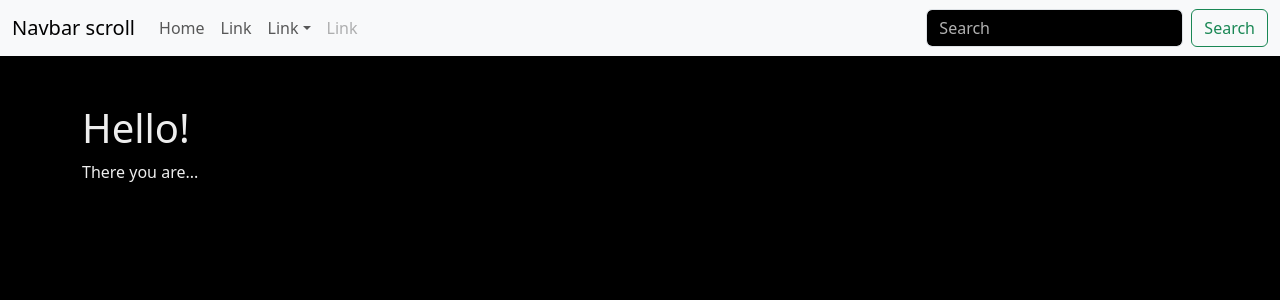
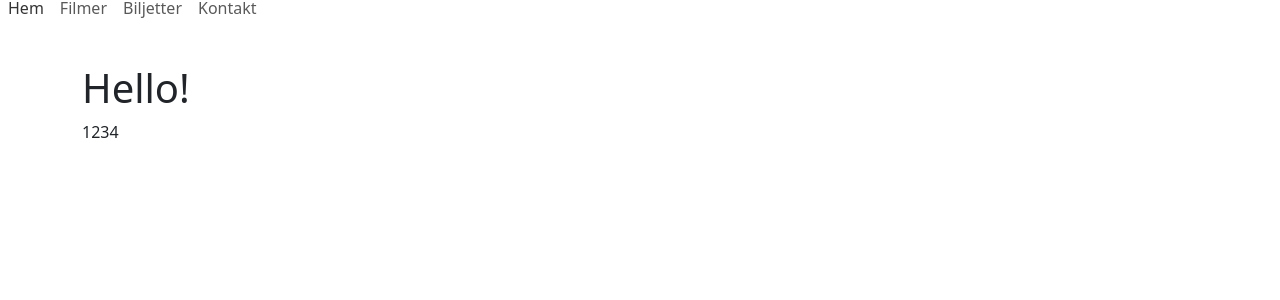
Before and after one commit to ELHabibA/Filmvisarna, a React (Vite) app in the folder frontend/: page / in a window 1280 px wide. Shown: the top 300 px of the page. Built offline with nearby package versions, Linux system fonts and the light colour scheme.

Commit message:
Added Navbar
Added navbar using react.
Fixed position of navbar with position absolute in css.

```diff
--- a/frontend/src/App.jsx
+++ b/frontend/src/App.jsx
@@ -2,17 +2,19 @@
 import "./sass/main.scss";
 
 // Import some Bootstrap components
-import MainMenu from './MainMenu';
+import BasicNavbar from "./components/Navbar/Navbar";
 import { Container, Row, Col, Button } from 'react-bootstrap';
+import 'bootstrap/dist/css/bootstrap.min.css';
+import 'bootstrap/dist/js/bootstrap.bundle.min';
 
 export default function App() {
   return <>
-    <MainMenu />
+    <BasicNavbar/>
     <Container className="mt-5">
       <Row>
         <Col>
           <h1>Hello!</h1>
-          <p>There you are...</p>
+          <p>1234</p>
         </Col>
       </Row>
     </Container>
--- a/frontend/src/MainMenu.jsx
+++ /dev/null
@@ -1,49 +0,0 @@
-import Button from 'react-bootstrap/Button';
-import Container from 'react-bootstrap/Container';
-import Form from 'react-bootstrap/Form';
-import Nav from 'react-bootstrap/Nav';
-import Navbar from 'react-bootstrap/Navbar';
-import NavDropdown from 'react-bootstrap/NavDropdown';
-
-export default function MainMenu() {
-  return (
-    <Navbar expand="lg" className="bg-body-tertiary">
-      <Container fluid>
-        <Navbar.Brand href="#">Navbar scroll</Navbar.Brand>
-        <Navbar.Toggle aria-controls="navbarScroll" />
-        <Navbar.Collapse id="navbarScroll">
-          <Nav
-            className="me-auto my-2 my-lg-0"
-            style={{ maxHeight: '100px' }}
-            navbarScroll
-          >
-            <Nav.Link href="#action1">Home</Nav.Link>
-            <Nav.Link href="#action2">Link</Nav.Link>
-            <NavDropdown title="Link" id="navbarScrollingDropdown">
-              <NavDropdown.Item href="#action3">Action</NavDropdown.Item>
-              <NavDropdown.Item href="#action4">
-                Another action
-              </NavDropdown.Item>
-              <NavDropdown.Divider />
-              <NavDropdown.Item href="#action5">
-                Something else here
-              </NavDropdown.Item>
-            </NavDropdown>
-            <Nav.Link href="#" disabled>
-              Link
-            </Nav.Link>
-          </Nav>
-          <Form className="d-flex">
-            <Form.Control
-              type="search"
-              placeholder="Search"
-              className="me-2"
-              aria-label="Search"
-            />
-            <Button variant="outline-success">Search</Button>
-          </Form>
-        </Navbar.Collapse>
-      </Container>
-    </Navbar>
-  );
-}
--- /dev/null
+++ b/frontend/src/components/Navbar/Navbar.css
@@ -0,0 +1,3 @@
+.autosize {
+    position: absolute;
+}
--- /dev/null
+++ b/frontend/src/components/Navbar/Navbar.jsx
@@ -0,0 +1,21 @@
+import { React } from 'react';
+import { Navbar, Nav, NavDropdown } from 'react-bootstrap';
+import './Navbar.css';
+
+function BasicNavbar() {
+  return (
+      <Navbar expand="lg">
+      <Navbar.Toggle aria-controls="basic-navbar-nav"/>
+      <Navbar.Collapse id="basic-navbar-nav">
+        <Nav className="autosize">
+          <Nav.Link href="#home">Hem</Nav.Link>
+          <Nav.Link href="#movies">Filmer</Nav.Link>
+          <Nav.Link href="#tickets">Biljetter</Nav.Link>
+          <Nav.Link href="#contact">Kontakt</Nav.Link>
+        </Nav>
+      </Navbar.Collapse>
+    </Navbar>
+  );
+}
+
+export default BasicNavbar;
```
